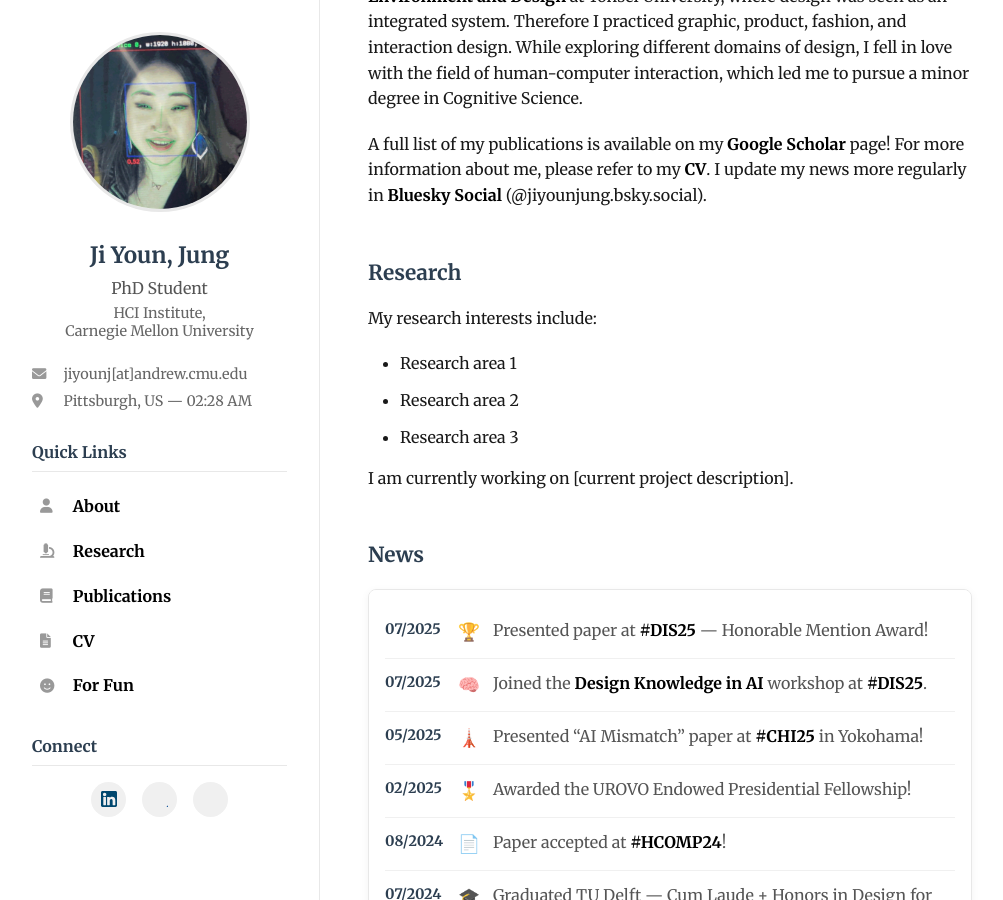
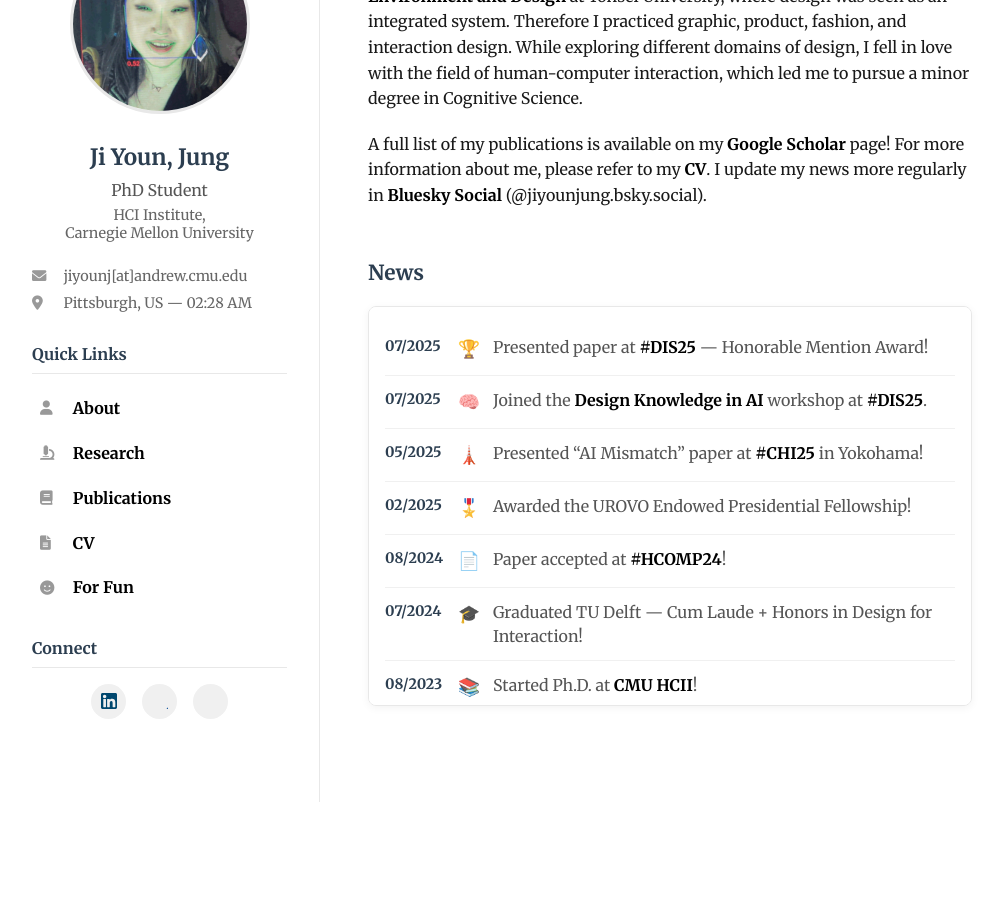
Before and after one commit to jiyoun-jung/jiyounjung, a Jekyll site: the page built from index.html, in a window 1280 px wide and 900 px high, scrolled down 563 px. Shown: the whole window, without its empty margins (40-1043 px from the left). Built offline with Jekyll 4.4.1, drawn with Linux system fonts in a browser that asks for light colours; some web fonts are replaced; after the commit the page ends 1365 px from its top, so only the background shows below that.

Commit message:
Removing Research section in Home

```diff
--- a/index.html
+++ b/index.html
@@ -14,16 +14,7 @@
   <p>A full list of my publications is available on my <a href="https://scholar.google.com/citations?user=_FPdtQ8AAAAJ&hl=en&inst=3203679203499159833" target="_blank" rel="noopener noreferrer">Google Scholar</a> page! For more information about me, please refer to my <a href="https://jiyoun-jung.github.io/jiyounjung/contents/cv.pdf" target="_blank" rel="noopener noreferrer" class="cv-link">CV</a>. I update my news more regularly in <a href="https://bsky.app/profile/jiyounjung.bsky.social" target="_blank" rel="noopener noreferrer">Bluesky Social</a> (@jiyounjung.bsky.social).</p>
 </section>
 
-<section class="content-section">
-  <h2>Research</h2>
-  <p>My research interests include:</p>
-  <ul>
-    <li>Research area 1</li>
-    <li>Research area 2</li>
-    <li>Research area 3</li>
-  </ul>
-  <p>I am currently working on [current project description].</p>
-</section>
+
 
 <section class="content-section">
   <h2>News</h2>
```
